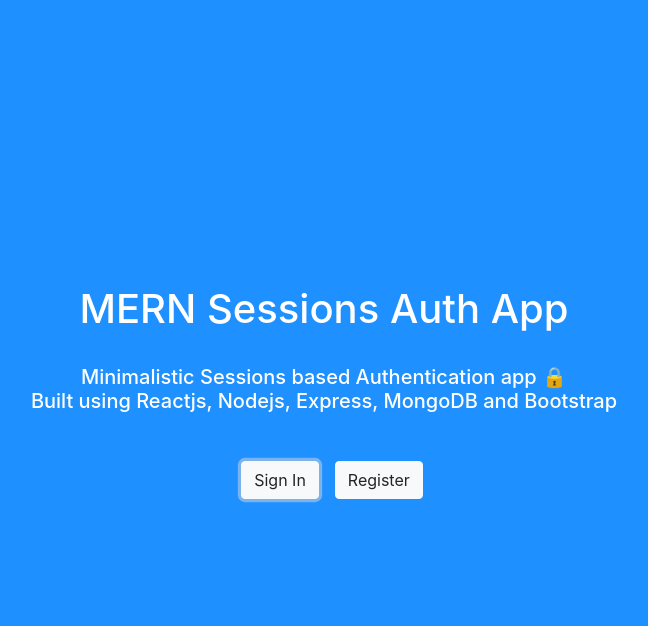
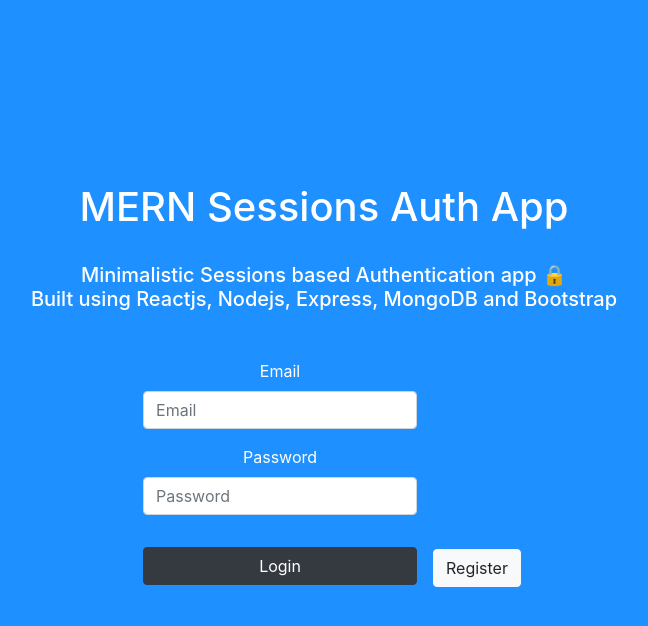
Before and after one commit to bpolishevsk/mern-login-signup-system, a React (Create React App) app in the folder client/: page /login in a window 1280 px wide. Both pictures are taken after a click on the button "Sign In". Shown: the top 626 px of the page, without its empty margins (316-964 px from the left). Built offline with nearby package versions, Linux system fonts and the light colour scheme.

Commit message:
Login component just werks

```diff
--- a/client/src/App.js
+++ b/client/src/App.js
@@ -2,12 +2,15 @@ import React , { Component } from 'react';
 import HomePage from './components/HomePage';
 import 'bootstrap/dist/css/bootstrap.min.css';
 import './App.css';
-
+import { Provider } from 'react-redux';
+import store from './store';
 
 class App extends Component {
   render () {
     return (
-      < HomePage/>
+      <Provider store={store}>
+        < HomePage/>
+      </Provider>
     );
 }
 }
--- /dev/null
+++ b/client/src/actions/types.js
@@ -0,0 +1,15 @@
+export const GET_ITEMS = 'GET_ITEMS';
+export const ADD_ITEM = 'ADD_ITEM';
+export const DELETE_ITEM = 'DELETE_ITEM';
+export const ITEMS_LOADING = 'ITEMS_LOADING';
+export const USER_LOADING = "USER_LOADING";
+export const USER_LOADED = "USER_LOADED";
+export const AUTH_ERROR = "AUTH_ERROR";
+export const LOGIN_SUCCESS = "LOGIN_SUCCESS";
+export const LOGIN_FAIL = "LOGIN_FAIL";
+export const LOGOUT_SUCCESS = "LOGOUT_SUCCESS";
+export const REGISTER_SUCCESS = "REGISTER_SUCCESS";
+export const REGISTER_FAIL = "REGISTER_FAIL";
+export const GET_ERRORS = 'GET_ERRORS';
+export const CLEAR_ERRORS = 'CLEAR_ERRORS';
+export const BUTTON_CLICKED = 'BUTTON_CLICKED';
--- /dev/null
+++ b/client/src/actions/uiActions.js
@@ -0,0 +1,7 @@
+import {
+  BUTTON_CLICKED
+} from "./types";
+
+export const buttonClicked = () => (dispatch, getState) => {
+  dispatch({type: BUTTON_CLICKED});
+};
--- a/client/src/components/Login.js
+++ b/client/src/components/Login.js
@@ -1,22 +1,99 @@
 import React, { Component } from 'react'
 import {
-  Button
+  Button,
+  Form,
+  FormGroup,
+  Label,
+  Input
 } from "reactstrap";
-import { isNullOrUndefined } from 'util';
+import { connect } from "react-redux"; // API to connect component state to redux store
+import PropTypes from "prop-types";
+import { buttonClicked } from "../actions/uiActions";
+import store from '../store';
+
+
 
 var divStyle = {
   display: 'inline-block',
   padding: '1rem'
 };
 
-export class Login extends Component {
+const mapStateToProps = (state) => ({ //Maps state to redux store as props
+  button: state.button
+});
+
+
+class Login extends Component {
+
+  state = {
+  display: false,
+  // button: true,
+};
+
+  static propTypes = {
+    buttonClicked: PropTypes.func.isRequired,
+  };
+
+showForm = () => {
+  this.setState({
+    display:true,
+    // button:false
+  });
+
+  this.props.buttonClicked();
+};
+
+onChange = (e) => {
+    this.setState({ [e.target.name]: e.target.value });
+  };
+
+onSubmit = (e) => {
+    e.preventDefault();
+  };
+
+
   render() {
     return (
       <div style={divStyle}>
-            <Button color="light">Sign In</Button>{' '}
+        {console.log(store.getState().ui.button)}
+        {console.log(this.state)}
+        {store.getState().ui.button && <Button onClick={this.showForm} color="light">Sign In</Button>}
+
+
+            {this.state.display && <Form onSubmit={this.onSubmit}>
+              <FormGroup>
+
+                <Label for="email">Email</Label>
+                <Input
+                  type="email"
+                  name="email"
+                  id="email"
+                  placeholder="Email"
+                  className="mb-3"
+                  onChange={this.onChange}
+                />
+
+                <Label for="password">Password</Label>
+                <Input
+                  type="password"
+                  name="password"
+                  id="password"
+                  placeholder="Password"
+                  className="mb-3"
+                  onChange={this.onChange}
+                />
+                <Button color="dark" style={{ marginTop: "2rem" }} block>
+                  Login
+                </Button>
+              </FormGroup>
+            </Form>
+            }
+
+
       </div>
     )
   }
 }
 
-export default Login
+
+export default connect(mapStateToProps,{ buttonClicked ,})(Login);
--- a/client/src/components/Register.js
+++ b/client/src/components/Register.js
@@ -2,19 +2,32 @@ import React, { Component } from 'react'
 import {
   Button
 } from "reactstrap";
+import {connect} from 'react-redux';
 
 var divStyle = {
   display: 'inline-block'
 };
 
-export class Register extends Component {
+
+class Register extends Component {
+
+    state = {
+  display: false,
+  button:true
+};
+
   render() {
     return (
       <div style={divStyle}>
-            <Button color="light">Register</Button>{' '}
+           {this.state.button && <Button color="light">Register</Button>}
+           {/* <Button color="light">Register</Button> */}
       </div>
     )
   }
 }
 
-export default Register
+const mapStateToProps = (state) => ({ //Maps state to redux store as props
+  button: state.button
+});
+
+export default connect(mapStateToProps)(Register);
--- /dev/null
+++ b/client/src/reducers/authReducer.js
@@ -0,0 +1,63 @@
+import {
+  USER_LOADED,
+  USER_LOADING,
+  AUTH_ERROR,
+  LOGIN_SUCCESS,
+  LOGIN_FAIL,
+  LOGOUT_SUCCESS,
+  REGISTER_SUCCESS,
+  REGISTER_FAIL
+} from "../actions/types";
+
+const initialState = {
+  token: localStorage.getItem('token'),
+  isAuthenticated: null,
+  isLoading: false,
+  user: null,
+};
+
+export default function (state = initialState, action) {
+
+  switch (action.type) {
+    case USER_LOADING:
+      return {
+        ...state,
+        isLoading: true
+      };
+
+    case USER_LOADED:
+      return {
+        ...state,
+        isAuthenticated: true,
+        isLoading: false,
+        user: action.payload
+      };
+
+    case LOGIN_SUCCESS:
+    case REGISTER_SUCCESS:
+      localStorage.setItem('token', action.payload.token);
+      return {
+        ...state,
+        ...action.payload,
+        isAuthenticated: true,
+        isLoading: false,
+      };
+
+    case AUTH_ERROR:
+    case LOGIN_FAIL:
+    case LOGOUT_SUCCESS:
+    case REGISTER_FAIL:
+      localStorage.removeItem('token');
+      return {
+        ...state,
+        token: null,
+        user: null,
+        isAuthenticated: false,
+        isLoading: false
+      }
+
+    default:
+        return state;
+  }
+
+}
--- /dev/null
+++ b/client/src/reducers/index.js
@@ -0,0 +1,11 @@
+import { combineReducers} from 'redux';
+// import errorReducer from './errorReducer';
+import authReducer from './authReducer';
+import uiReducer from './uiReducer';
+
+
+export default combineReducers({
+    // error: errorReducer,
+    auth: authReducer,
+    ui: uiReducer
+});
--- /dev/null
+++ b/client/src/reducers/uiReducer.js
@@ -0,0 +1,20 @@
+import {
+  BUTTON_CLICKED
+} from "./../actions/types";
+
+const initialState = {
+  button: true
+};
+
+export default function (state = initialState, action ) {
+  switch (action.type) {
+    case BUTTON_CLICKED:
+      return {
+        ...state,
+        button: false
+      };
+
+    default:
+        return state;
+  }
+}
--- /dev/null
+++ b/client/src/store.js
@@ -0,0 +1,15 @@
+import { createStore, applyMiddleware, compose } from 'redux'
+import thunk from 'redux-thunk';
+import rootReducer from './reducers';
+import { Provider } from 'react-redux';
+
+const initialState = {};
+const middleware = [thunk];
+const composeEnhancers = window.__REDUX_DEVTOOLS_EXTENSION_COMPOSE__ || compose;
+
+const store = createStore(rootReducer, initialState, composeEnhancers(
+    applyMiddleware(...middleware),
+    // window.__REDUX_DEVTOOLS_EXTENSION__ && window.__REDUX_DEVTOOLS_EXTENSION__()
+    ));
+
+export default store;
```
